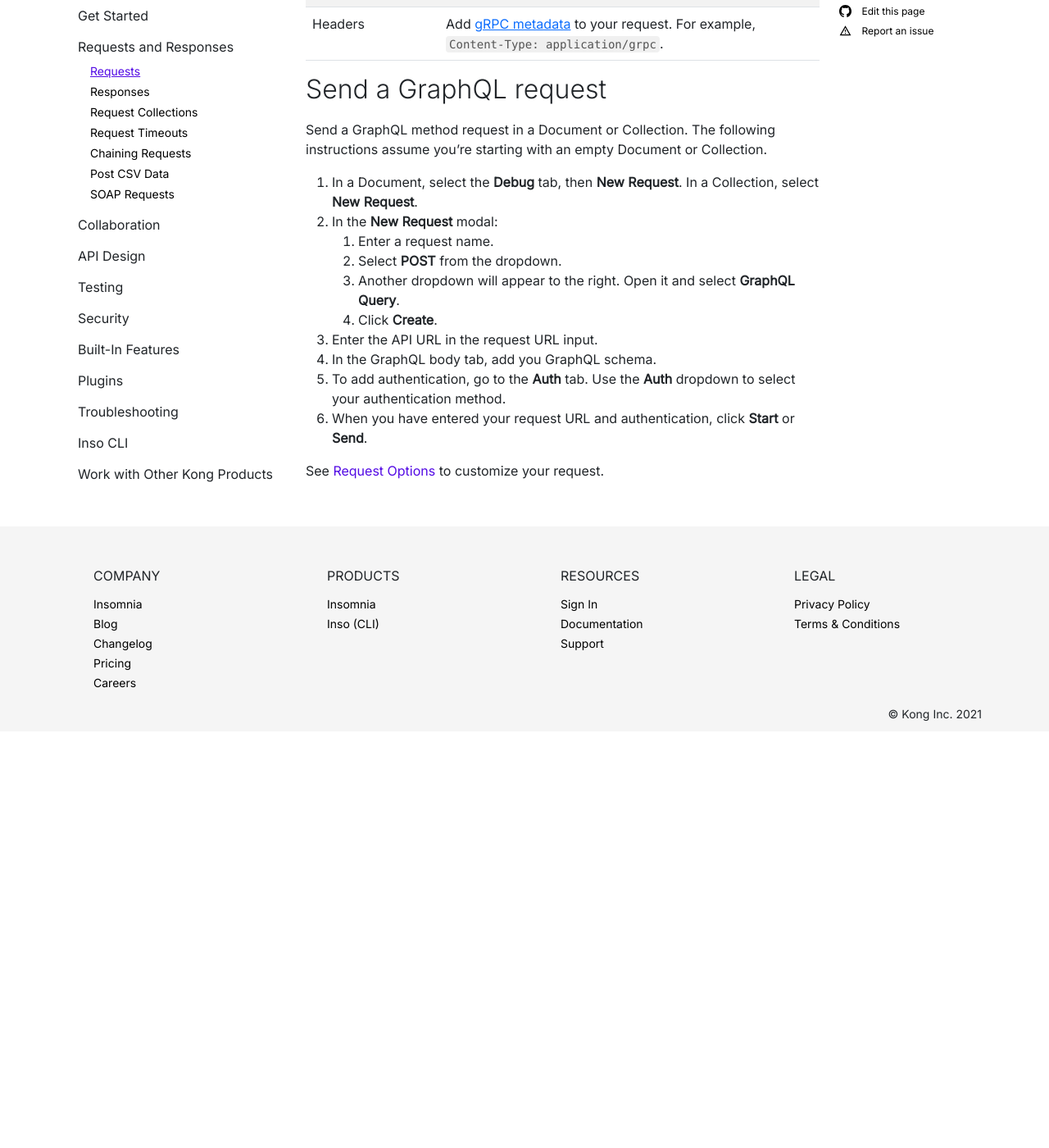
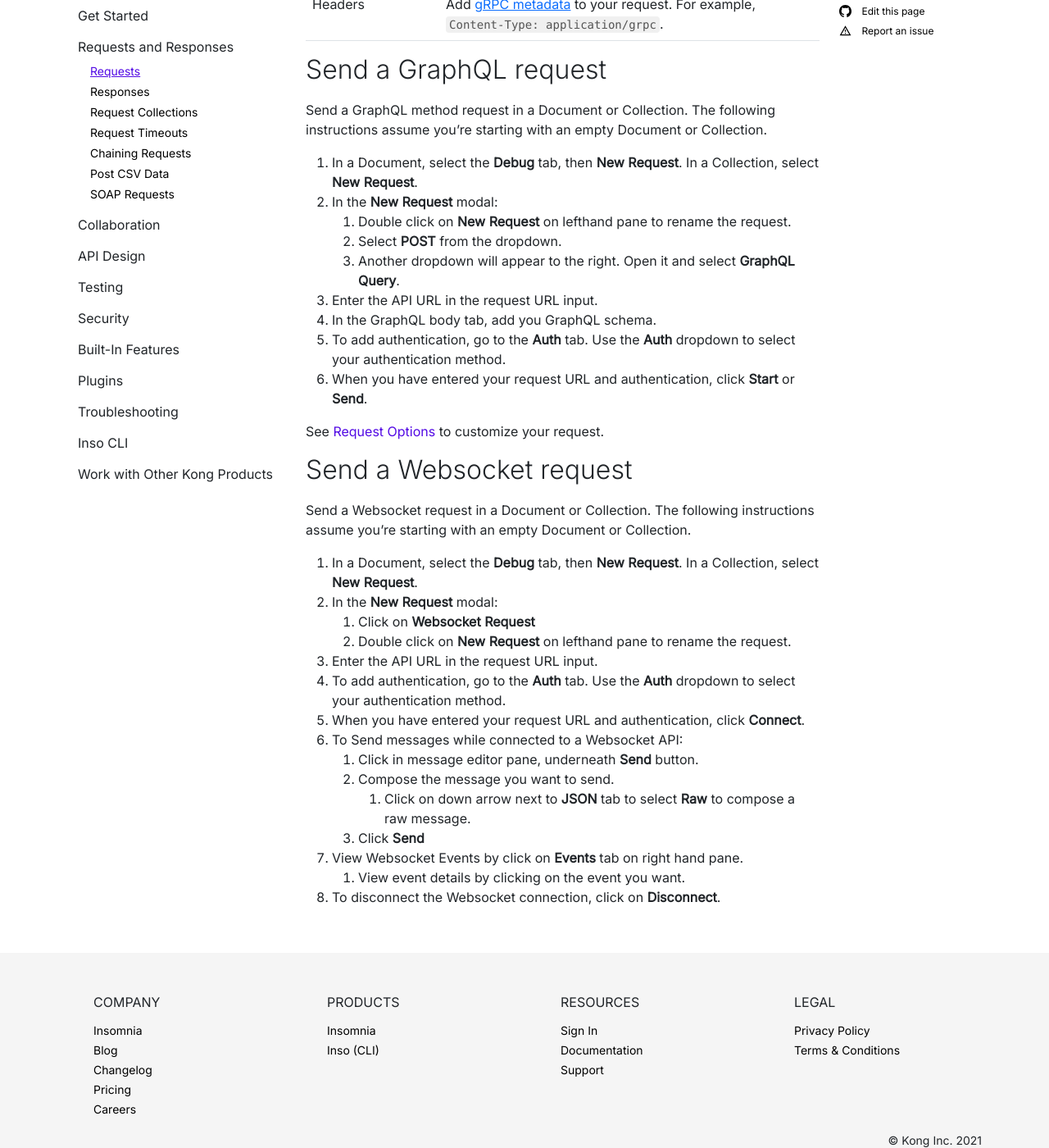
Before and after one commit to Kong/insomnia-docs, a Jekyll site: the page built from docs/insomnia/requests.md, in a window 1280 px wide and 1400 px high, scrolled down 2061 px. Shown: the whole window at 82% size. Built offline with Jekyll 4.4.1, drawn with Linux system fonts in a browser that asks for light colours; comment, search, counter and statistics services are not loaded; before the commit the page ends 2953 px from its top, so only the background shows below that; some of the changed text lies outside the part shown.

Commit message:
Update instructions, add instructions for websockets

```diff
--- a/docs/insomnia/requests.md
+++ b/docs/insomnia/requests.md
@@ -19,9 +19,9 @@ In addition to standard HTTP methods, Insomnia supports [Custom HTTP Methods](#c
 
 1. In a Document, select the **Debug** tab, then **New Request**. In a Collection, select **New Request**.
 1. In the **New Request** modal:
-   1. Enter a request name.
-   1. Select a method from the dropdown.
-   1. Click **Create**.
+   1. Click on **HTTP Request**
+   1. Double click on **New Request** on lefthand pane to rename the request.
+   1. Select a method from the dropdown next to the URL text box.
 1. Enter the API URL in the request URL input.
 1. To add authentication, go to the **Auth** tab. Use the **Auth** dropdown to select your authentication method.
 1. When you have entered your request URL and authentication, click **Send**.
@@ -58,9 +58,8 @@ assume you're starting with an empty Document or Collection.
 
 1. In a Document, select the **Debug** tab, then **New Request**. In a Collection, select **New Request**.
 1. In the **New Request** modal:
-   1. Enter a request name.
+   1. Double click on **New Request** on lefthand pane to rename the request.
    1. Select **gRPC** from the dropdown.
-   1. Click **Create**.
 1. You'll be taken to a **Select Proto File** modal.
 1. Click **Add Directory** or **Add Proto File**.
 1. Add your directory or upload your Proto File. Insomnia will automatically detect the streaming types and modify the first tab as such.
@@ -68,7 +67,7 @@ assume you're starting with an empty Document or Collection.
 
 See [gRPC Request Options](#grpc-request-options) to customize your request.
 
-### gRPC Request Options
+### gRPC request Options
 
 Modify any gRPC request with the following options.
 
@@ -85,13 +84,31 @@ assume you're starting with an empty Document or Collection.
 
 1. In a Document, select the **Debug** tab, then **New Request**. In a Collection, select **New Request**.
 1. In the **New Request** modal:
-   1. Enter a request name.
+   1. Double click on **New Request** on lefthand pane to rename the request.
    1. Select **POST** from the dropdown.
    1. Another dropdown will appear to the right. Open it and select **GraphQL Query**.
-   1. Click **Create**.
 1. Enter the API URL in the request URL input.
 1. In the GraphQL body tab, add you GraphQL schema.
 1. To add authentication, go to the **Auth** tab. Use the **Auth** dropdown to select your authentication method.
 1. When you have entered your request URL and authentication, click **Start** or **Send**.
 
 See [Request Options](#request-options) to customize your request.
+
+## Send a Websocket request
+Send a Websocket request in a Document or Collection.  The following instructions assume you're starting with an empty Document or Collection.
+
+1. In a Document, select the **Debug** tab, then **New Request**. In a Collection, select **New Request**.
+1. In the **New Request** modal:
+   1. Click on **Websocket Request**
+   1. Double click on **New Request** on lefthand pane to rename the request.
+1. Enter the API URL in the request URL input.
+1. To add authentication, go to the **Auth** tab. Use the **Auth** dropdown to select your authentication method.
+1. When you have entered your request URL and authentication, click **Connect**.
+1. To Send messages while connected to a Websocket API:
+   1. Click in message editor pane, underneath **Send** button.
+   1. Compose the message you want to send.
+      1. Click on down arrow next to **JSON** tab to select **Raw** to compose a raw message.
+   1. Click **Send**
+1. View Websocket Events by click on **Events** tab on right hand pane.
+   1. View event details by clicking on the event you want.
+1. To disconnect the Websocket connection, click on **Disconnect**.
```
